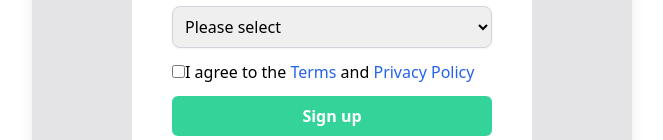
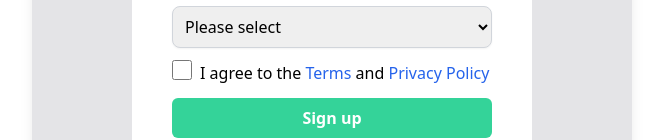
Before and after one commit to summenurfatema/form_style_tailwind, a website: page index.html in a window 1280 px wide. Shown: the part 578-718 px from the top of the page, without its empty margins (308-971 px from the left). Drawn offline with Linux system fonts and the light colour scheme.

Commit message:
box added

```diff
--- a/index.html
+++ b/index.html
@@ -50,13 +50,16 @@
                         </div>
                     </div>
                     <!-- checkbox -->
-                    <div class="flex items-center space-x-5">
+                    <div class="flex items-center space-x-2">
+
                         <div>
-                            <input type="checkbox">
+                            <input class="w-5 h-5" type="checkbox">
                         </div>
+
                         <div>
-                            <label for="">I agree to the <a href="#" class="text-blue-600 pt-3"> Terms</a> and
-                                <a href="#" class="text-blue-600">Privacy Policy</a> </label>
+                            <p for="">I agree to the <a href="#" class="text-blue-600 pt-3"> Terms</a> and
+                                <a href="#" class="text-blue-600">Privacy Policy</a>
+                            </p>
                         </div>
 
                     </div>
```
Also changed, not shown: public/style.css.
